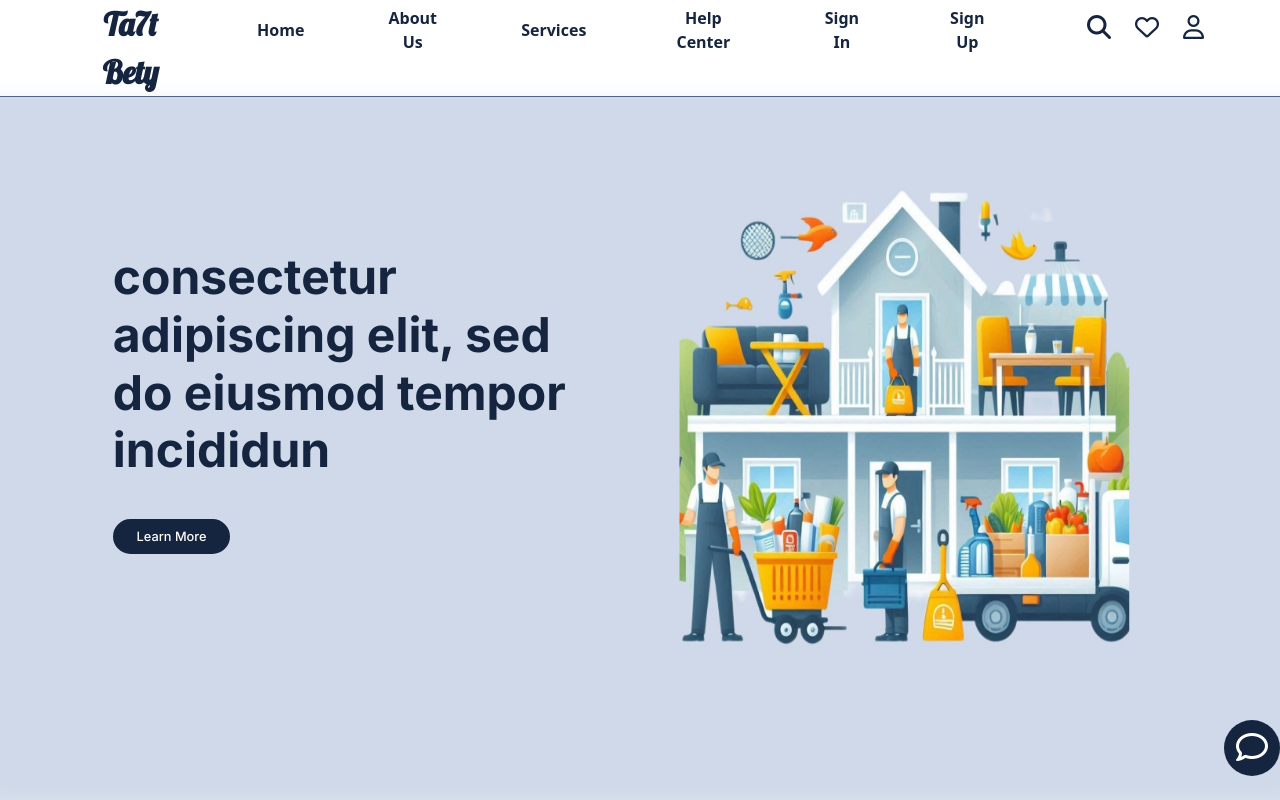
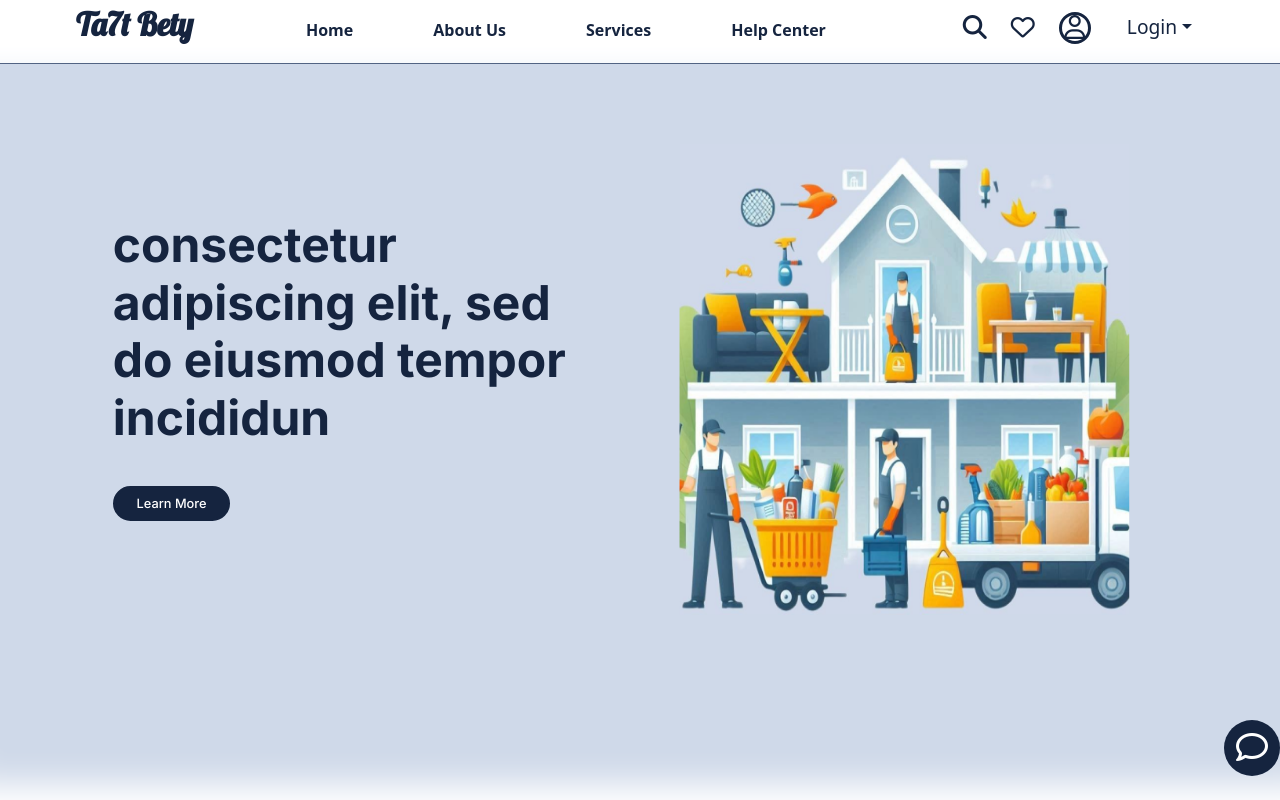
Before and after one commit to Mayar2003/Front-End-ta7t-Bety-, a React (Vite) app in the folder Ta7tBety/: page / in a window 1280 px wide. Shown: the top 800 px of the page. Built offline with nearby package versions, Linux system fonts and the light colour scheme.

Commit message:
Login Dropdown of Header

```diff
--- a/Ta7tBety/index.html
+++ b/Ta7tBety/index.html
@@ -10,7 +10,8 @@
 <!-- <link href="https://fonts.googleapis.com/css2?family=Lobster&family=Open+Sans:ital,wght@0,300..800;1,300..800&display=swap" rel="stylesheet"> -->
 
 <link rel="stylesheet" href="https://cdnjs.cloudflare.com/ajax/libs/font-awesome/6.7.1/css/all.min.css" integrity="sha512-5Hs3dF2AEPkpNAR7UiOHba+lRSJNeM2ECkwxUIxC1Q/FLycGTbNapWXB4tP889k5T5Ju8fs4b1P5z/iB4nMfSQ==" crossorigin="anonymous" referrerpolicy="no-referrer" />
-    <script src="https://cdn.jsdelivr.net/npm/bootstrap@5.3.3/dist/js/bootstrap.bundle.min.js" integrity="sha384-YvpcrYf0tY3lHB60NNkmXc5s9fDVZLESaAA55NDzOxhy9GkcIdslK1eN7N6jIeHz" crossorigin="anonymous"></script>
+<script defer src="https://cdn.jsdelivr.net/npm/bootstrap@5.3.3/dist/js/bootstrap.bundle.min.js" integrity="sha384-YvpcrYf0tY3lHB60NNkmXc5s9fDVZLESaAA55NDzOxhy9GkcIdslK1eN7N6jIeHz" crossorigin="anonymous"></script>
+
     <title>Vite + React</title>
   </head>
   <body>
--- a/Ta7tBety/package.json
+++ b/Ta7tBety/package.json
@@ -17,6 +17,7 @@
     "@fortawesome/react-fontawesome": "^0.2.2",
     "bootstrap": "^5.3.3",
     "react": "^18.3.1",
+    "react-bootstrap": "^2.10.9",
     "react-dom": "^18.3.1",
     "react-router-dom": "^7.2.0"
   },
--- a/Ta7tBety/src/App.css
+++ b/Ta7tBety/src/App.css
@@ -1201,7 +1201,7 @@ font-weight: 700;
 
 
 
-/******************************/
+/*****************Pop Ups*************/
 .VerifyCodePopUpForm input{
   width: 13%;
   padding: 0rem 0.1rem;
@@ -1239,3 +1239,84 @@ margin: 1rem;
   font-weight: 500;
   color:#15243f;
 }
+
+/****************Login btn*************/
+
+.header-icons .loginHeaderbtn{
+color:#15243f;
+font-size: 1.2rem;
+font-weight: 500;
+width: 5rem;
+padding: 0rem;
+margin: 0rem;
+}
+
+ .btn-light{
+  background-color: #fff;
+  border:none;
+  color:#15243f;
+  font-size: 1.2rem;
+  font-weight: 500;
+ }
+
+ .btn-light:hover{
+  background-color: #fff;
+ }
+
+.Dropdown.Toggle{
+  background-color: #fff;
+}
+
+.DropDownMenue{
+  background-color:#15243f;
+  border:white 0.3rem solid;
+  border-radius: 1rem;
+}
+
+.SignOption{
+  padding: 0.5rem 0rem;
+  margin: 0.5rem;
+  border-radius: 0.7rem;
+  text-align: center;
+  color:#15243f;
+  font-size: 1.3rem;
+  font-weight: 500;
+  width:80%;
+  margin: 3% 10%;
+  background-color: #fff;
+}
+
+.SignOption a{
+  text-decoration: none;
+}
+.SignOption:hover{
+  background-color:white;
+}
+
+.SignupOption , .SignupOption a{
+  color:#fff
+}
+
+.SignupOption:hover{
+  background-color:white;
+
+}
+
+.SignupOption span{
+  color:#fff;
+  text-decoration: underline;
+}
+
+
+.SignupOption:hover a , .SignupOption:hover span{
+  color:#15243f;
+
+}
+
+
+.header-icons .fa-user{
+  width: 2rem;
+  height: 2rem;
+  border: #15243f 0.19rem solid;
+  border-radius: 2em;
+}
--- a/Ta7tBety/src/Components/Header.jsx
+++ b/Ta7tBety/src/Components/Header.jsx
@@ -1,8 +1,9 @@
-import React from 'react';
-import { Link } from 'react-router-dom';
+import React from "react";
+import { Link } from "react-router-dom";
+import Dropdown from "react-bootstrap/Dropdown";
 
-function Header(){
-return(
+function Header() {
+  return (
     <>
       <div className="container-fluid HeaderBorderBottom">
         <div className="Ta7tBety-Header">
@@ -10,36 +11,88 @@ return(
           <div className="header-Elements">
             <nav>
               <ul>
-            <li><Link to="/">Home</Link></li>
-            <li><Link to="/AboutUS">About Us</Link></li>
-            <li><Link to="">Services</Link></li>
-            <li><Link to="/HelpCenter">Help Center</Link></li>
-            <li><Link to="/Signin">Sign In</Link></li>
-            <li><Link to="/Signup">Sign Up</Link></li>
-
-            {/* <li><Link to={}></Link></li>
-            <li><Link to={}></Link></li>
-            <li><Link to={}></Link></li> */}
-
-            {/* <li><a href="">Home</a></li>
-            <li><a href="" >About Us</a></li>
-            <li><a href="">Services</a></li>
-            <li><a href="">Help Center</a></li> */}
+                <li>
+                  <Link to="/">Home</Link>
+                </li>
+                <li>
+                  <Link to="/AboutUS">About Us</Link>
+                </li>
+                <li>
+                  <Link to="">Services</Link>
+                </li>
+                <li>
+                  <Link to="/HelpCenter">Help Center</Link>
+                </li>
+                {/* <li><Link to="/Signin">Sign In</Link></li> */}
+                {/* <li><Link to="/Signup">Sign Up</Link></li> */}
               </ul>
             </nav>
           </div>
 
           <div className="header-icons">
             <ul>
-            <li><i class="fa-solid fa-magnifying-glass"></i></li>
-            <li><i class="fa-regular fa-heart"></i></li>
-            <li><Link to="/Profile"><i class="fa-regular fa-user"></i></Link></li>
+              <li>
+                <i class="fa-solid fa-magnifying-glass"></i>
+              </li>
+              <li>
+                <i class="fa-regular fa-heart"></i>
+              </li>
+              <li>
+                <Link to="/Profile">
+                  <i class="fa-regular fa-user"></i>
+                </Link>
+              </li>
+
+              <li>
+                <Dropdown>
+                  <Dropdown.Toggle className="btn-light">
+                    Login
+                  </Dropdown.Toggle>
+
+                  <Dropdown.Menu className="DropDownMenue">
+                    <Dropdown.Item className="SignOption" href="#/action-1"><Link to="/Signin">Sign In</Link></Dropdown.Item>
+                    <Dropdown.Item className="SignupOption" href="#/action-2">
+                       <Link to="/Signup">Not a Memeber? <span>Sign Up</span></Link>
+
+                    </Dropdown.Item>
+
+                  </Dropdown.Menu>
+                </Dropdown>
+              </li>
+
+
+
+
+              {/* <div className="dropdown">
+                <button
+                  className="btn loginHeaderbtn dropdown-toggle"
+                  type="button"
+                  data-bs-toggle="dropdown"
+                  aria-expanded="false"
+                >
+                  Log In
+                </button>
+                <ul className="dropdown-menu">
+                  <li>
+                    <button className="dropdown-item dropdownSignin">
+                      Sign In
+                    </button>
+                  </li>
+                  <li>
+                    <button className="dropdown-item dropdownSignUp">
+                      <p>Not a Member? Sign Up</p>
+                    </button>
+                  </li>
+                </ul>
+              </div> */}
+
+
             </ul>
           </div>
         </div>
       </div>
     </>
-)
+  );
 }
 
 export default Header;
```
Also changed, not shown: 1 other file (tests, documents, lock files or other folders). Lines whose indentation alone changed are shown as unchanged.
